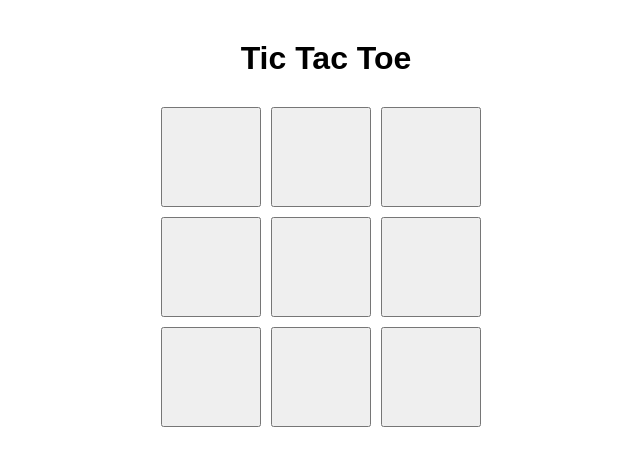
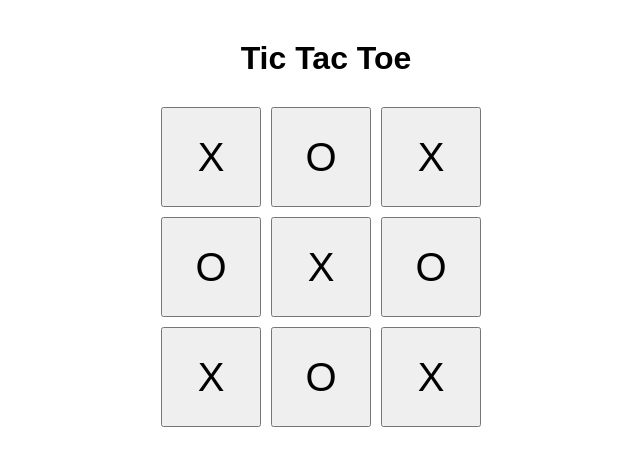
Before and after one commit to AjithRaj2525/Tic-Tac-Toe, a React app: page / in a window 1280 px wide. Shown: the top 466 px of the page, without its empty margins (314-954 px from the left). Built offline with nearby package versions, Linux system fonts and the light colour scheme; the HTML template or start-up script is replaced by a standard one.

Commit message:
Pass values to Square using props

```diff
--- a/src/App.jsx
+++ b/src/App.jsx
@@ -1,22 +1,23 @@
 import "./App.css";
 import Square from "./components/Square";
+
 function App() {
   return (
     <div className="container">
       <h1>Tic Tac Toe</h1>
 
       <div className="board">
-        <Square />
-        <Square />
-<Square />
+        <Square value="X" />
+        <Square value="O" />
+        <Square value="X" />
 
-<Square />
-<Square />
-<Square />
+        <Square value="O" />
+        <Square value="X" />
+        <Square value="O" />
 
-<Square />
-<Square />
-<Square />
+        <Square value="X" />
+        <Square value="O" />
+        <Square value="X" />
       </div>
     </div>
   );
--- a/src/components/Square.jsx
+++ b/src/components/Square.jsx
@@ -1,6 +1,7 @@
-function Square() {
+function Square({ value }) {
   return (
     <button className="square">
+      {value}
     </button>
   );
 }
```
